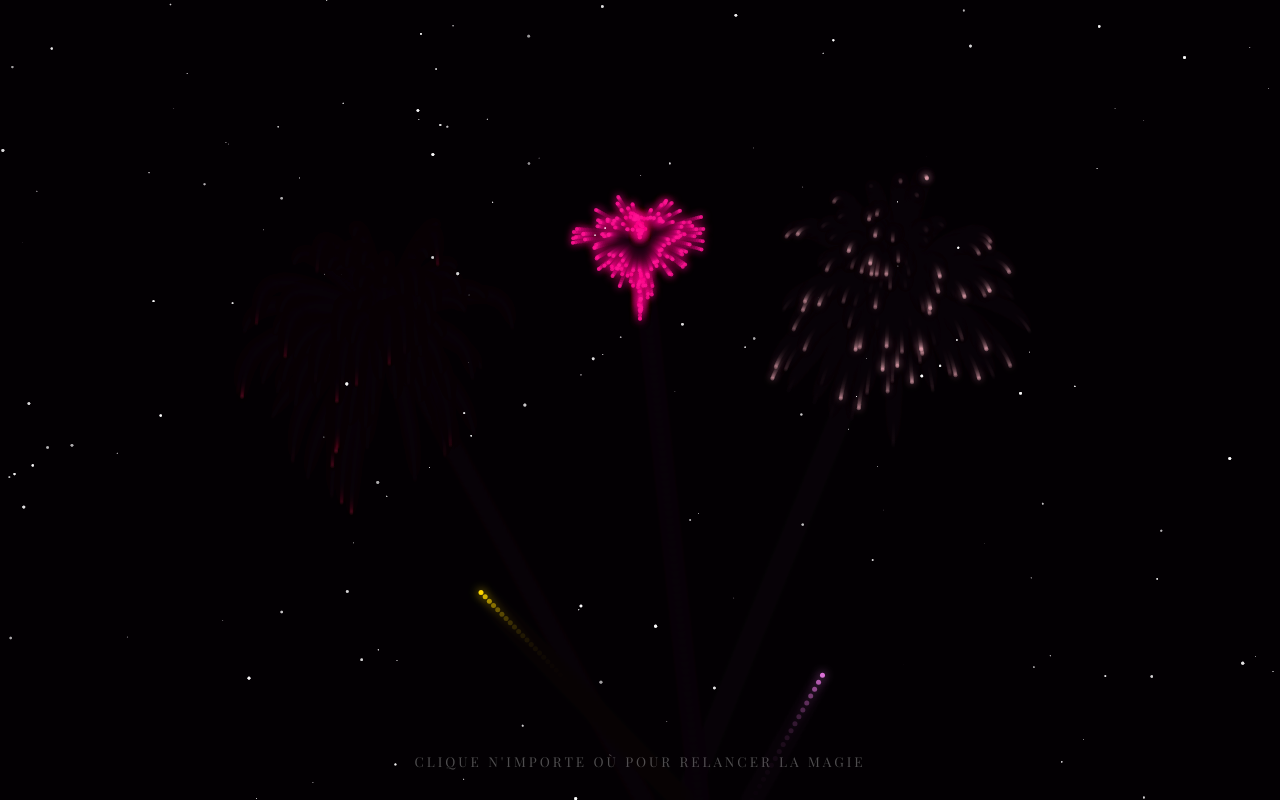
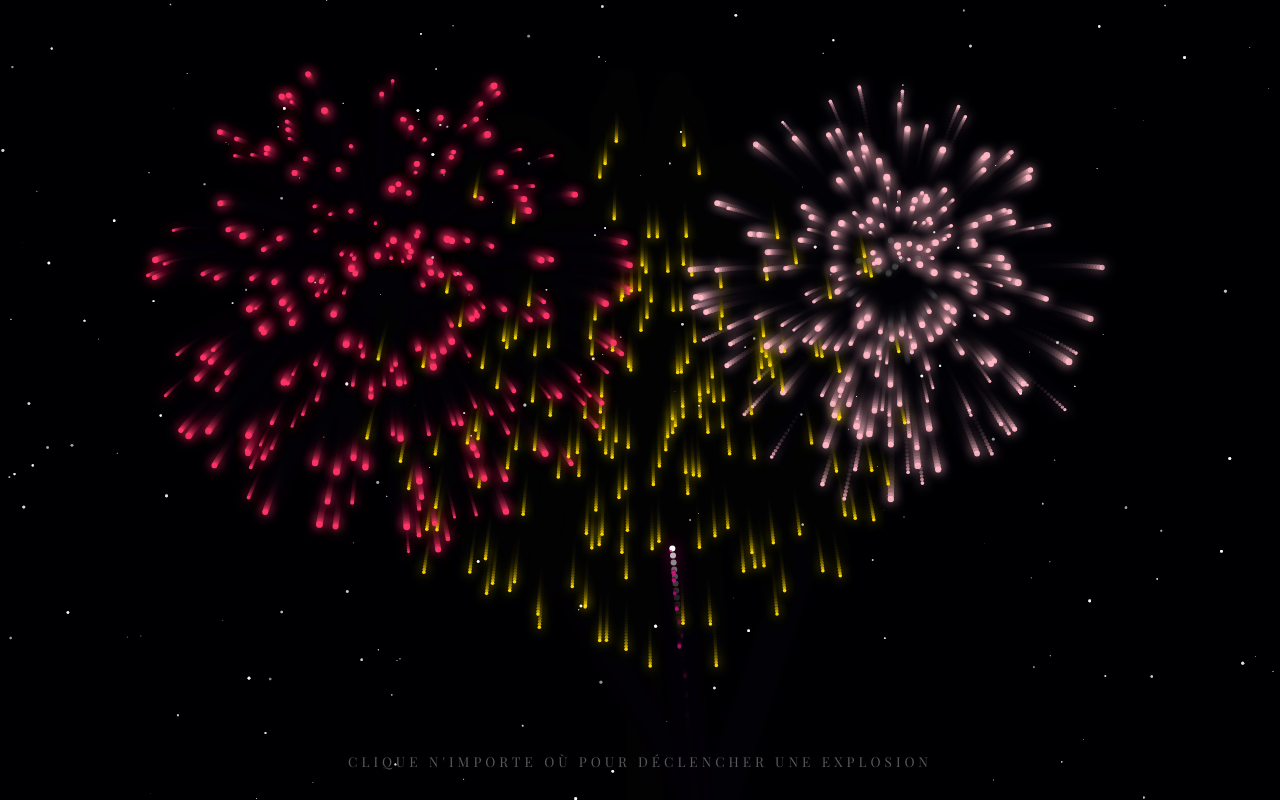
Before and after one commit to deepwissler-maker/Surprise-, a plain HTML site: page index.html in a window 1280 px wide. Both pictures are taken after a click on the button "Découvrir". Drawn offline with nearby package versions, Linux system fonts and the light colour scheme; a web font is replaced by a local one.

Commit message:
Refactor index.html for improved fireworks display

```diff
--- a/index.html
+++ b/index.html
@@ -3,11 +3,11 @@
 <head>
     <meta charset="UTF-8">
     <meta name="viewport" content="width=device-width, initial-scale=1.0">
-    <title>Une surprise pour toi...</title>
+    <title>J'ai une surprise pour toi...</title>
     <link href="https://fonts.googleapis.com/css2?family=Great+Vibes&family=Playfair+Display:ital,wght@0,400;0,600;1,400&display=swap" rel="stylesheet">
     <style>
         :root {
-            --bg-color: #050208;
+            --bg-color: #030106;
             --rose-gold: #ffb7c5;
             --deep-red: #ff3366;
             --gold: #ffd700;
@@ -44,50 +44,50 @@
             z-index: 10;
             text-align: center;
             padding: 40px;
-            transition: opacity 1s ease, transform 1s ease;
+            transition: opacity 1.2s ease, transform 1.2s ease;
         }
 
         .container.hidden {
             opacity: 0;
-            transform: scale(0.9);
+            transform: scale(0.85);
             pointer-events: none;
         }
 
         h1 {
             font-family: 'Great Vibes', cursive;
-            font-size: 4rem;
+            font-size: 4.5rem;
             color: var(--rose-gold);
-            text-shadow: 0 0 20px rgba(255, 183, 197, 0.4), 0 0 40px rgba(255, 51, 102, 0.2);
-            margin-bottom: 30px;
+            text-shadow: 0 0 20px rgba(255, 183, 197, 0.5), 0 0 40px rgba(255, 51, 102, 0.3);
+            margin-bottom: 35px;
             animation: floatText 4s ease-in-out infinite alternate;
         }
 
         @keyframes floatText {
             0% { transform: translateY(0); }
-            100% { transform: translateY(-10px); }
+            100% { transform: translateY(-12px); }
         }
 
         .btn-surprise {
-            background: linear-gradient(135deg, #2a0815, #4a1529);
+            background: linear-gradient(135deg, #2a0815, #5a122d);
             color: var(--rose-gold);
-            border: 2px solid rgba(255, 183, 197, 0.4);
-            padding: 18px 45px;
-            font-size: 1.3rem;
+            border: 2px solid rgba(255, 183, 197, 0.5);
+            padding: 20px 55px;
+            font-size: 1.4rem;
             font-family: 'Playfair Display', serif;
-            letter-spacing: 2px;
+            letter-spacing: 3px;
             border-radius: 50px;
             cursor: pointer;
-            box-shadow: 0 10px 30px rgba(0, 0, 0, 0.6), 0 0 20px rgba(255, 51, 102, 0.2);
+            box-shadow: 0 10px 30px rgba(0, 0, 0, 0.8), 0 0 25px rgba(255, 51, 102, 0.3);
             transition: all 0.4s cubic-bezier(0.165, 0.84, 0.44, 1);
             position: relative;
             overflow: hidden;
         }
 
         .btn-surprise:hover {
-            background: linear-gradient(135deg, #4a1529, #6a1b38);
+            background: linear-gradient(135deg, #4a1529, #7a193c);
             border-color: var(--rose-gold);
-            transform: translateY(-3px) scale(1.03);
-            box-shadow: 0 15px 35px rgba(0, 0, 0, 0.8), 0 0 30px rgba(255, 183, 197, 0.4);
+            transform: translateY(-4px) scale(1.04);
+            box-shadow: 0 15px 40px rgba(0, 0, 0, 0.9), 0 0 35px rgba(255, 183, 197, 0.5);
         }
 
         .btn-surprise:active {
@@ -98,12 +98,12 @@
             position: absolute;
             top: 50%;
             left: 50%;
-            transform: translate(-50%, -50%) scale(0.8);
+            transform: translate(-50%, -50%) scale(0.7);
             z-index: 20;
             text-align: center;
             opacity: 0;
             pointer-events: none;
-            transition: opacity 1.5s ease, transform 1.5s ease;
+            transition: opacity 2s ease, transform 2s cubic-bezier(0.175, 0.885, 0.32, 1.275);
             width: 100%;
             padding: 0 20px;
         }
@@ -115,10 +115,11 @@
 
         .final-message h2 {
             font-family: 'Great Vibes', cursive;
-            font-size: 5.5rem;
-            color: #fff;
-            text-shadow: 0 0 30px #ff3366, 0 0 60px #ff3366, 0 0 90px #ffb7c5;
+            font-size: 6rem;
+            color: #ffffff;
+            text-shadow: 0 0 20px #ff3366, 0 0 40px #ff3366, 0 0 80px #ffb7c5, 0 0 120px #ffd700;
             letter-spacing: 2px;
+            line-height: 1.2;
         }
 
         .sub-hint {
@@ -126,9 +127,9 @@
             bottom: 30px;
             width: 100%;
             text-align: center;
-            color: rgba(255, 255, 255, 0.3);
+            color: rgba(255, 255, 255, 0.35);
             font-size: 0.85rem;
-            letter-spacing: 3px;
+            letter-spacing: 4px;
             text-transform: uppercase;
             z-index: 10;
         }
@@ -145,7 +146,7 @@
         <h2>Je t'aime mon amour</h2>
     </div>
 
-    <div class="sub-hint">Clique n'importe où pour relancer la magie</div>
+    <div class="sub-hint">Clique n'importe où pour déclencher une explosion</div>
 
     <canvas id="fireworksCanvas"></canvas>
 
@@ -166,7 +167,7 @@
 
         function initStars() {
             stars = [];
-            for (let i = 0; i < 150; i++) {
+            for (let i = 0; i < 200; i++) {
                 stars.push({
                     x: Math.random() * canvas.width,
                     y: Math.random() * canvas.height,
@@ -179,15 +180,15 @@
         initStars();
 
         class Rocket {
-            constructor(targetX, targetY, color, isHeart = false, customCallback = null) {
-                this.x = canvas.width / 2 + (Math.random() * 300 - 150);
+            constructor(targetX, targetY, color, type = 'sphere', customCallback = null) {
+                this.x = canvas.width / 2 + (Math.random() * 400 - 200);
                 this.y = canvas.height;
                 this.targetX = targetX;
                 this.targetY = targetY;
                 this.color = color;
-                this.speed = 6 + Math.random() * 3;
+                this.speed = 7 + Math.random() * 3;
                 this.angle = Math.atan2(targetY - this.y, targetX - this.x);
-                this.isHeart = isHeart;
+                this.type = type;
                 this.customCallback = customCallback;
 
                 this.vx = Math.cos(this.angle) * this.speed;
@@ -197,6 +198,11 @@
             update() {
                 this.x += this.vx;
                 this.y += this.vy;
+
+                // Émission de petite traînée d'étincelles pendant la montée
+                if (Math.random() < 0.6) {
+                    particles.push(new TrailParticle(this.x, this.y, this.color));
+                }
 
                 if (this.y <= this.targetY) {
                     this.explode();
@@ -208,9 +214,9 @@
             draw() {
                 ctx.save();
                 ctx.beginPath();
-                ctx.arc(this.x, this.y, 2.5, 0, Math.PI * 2);
-                ctx.fillStyle = this.color;
-                ctx.shadowBlur = 10;
+                ctx.arc(this.x, this.y, 3, 0, Math.PI * 2);
+                ctx.fillStyle = '#ffffff';
+                ctx.shadowBlur = 15;
                 ctx.shadowColor = this.color;
                 ctx.fill();
                 ctx.restore();
@@ -219,34 +225,66 @@
             explode() {
                 if (this.customCallback) {
                     this.customCallback();
-                } else if (this.isHeart) {
+                } else if (this.type === 'heart') {
                     createHeartExplosion(this.targetX, this.targetY, this.color);
+                } else if (this.type === 'ring') {
+                    createRingExplosion(this.targetX, this.targetY, this.color);
+                } else if (this.type === 'willow') {
+                    createWillowExplosion(this.targetX, this.targetY, this.color);
                 } else {
-                    createSphereExplosion(this.targetX, this.targetY, this.color);
+                    createSpectacularExplosion(this.targetX, this.targetY, this.color);
                 }
             }
         }
 
+        class TrailParticle {
+            constructor(x, y, color) {
+                this.x = x + (Math.random() * 4 - 2);
+                this.y = y + (Math.random() * 4 - 2);
+                this.color = color;
+                this.alpha = 0.8;
+                this.decay = Math.random() * 0.04 + 0.03;
+                this.size = Math.random() * 1.5 + 1;
+            }
+
+            update() {
+                this.y += 0.5;
+                this.alpha -= this.decay;
+            }
+
+            draw() {
+                ctx.save();
+                ctx.globalAlpha = Math.max(this.alpha, 0);
+                ctx.beginPath();
+                ctx.arc(this.x, this.y, this.size, 0, Math.PI * 2);
+                ctx.fillStyle = this.color;
+                ctx.fill();
+                ctx.restore();
+            }
+        }
+
         class Particle {
-            constructor(x, y, color, isHeartShape = false, hX = 0, hY = 0) {
+            constructor(x, y, color, options = {}) {
                 this.x = x;
                 this.y = y;
                 this.color = color;
                 this.alpha = 1;
-                this.friction = 0.95;
-                this.gravity = 0.05;
+                this.friction = options.friction || 0.96;
+                this.gravity = options.gravity || 0.04;
+                this.size = options.size || (Math.random() * 2 + 1.5);
+                this.flicker = options.flicker || false;
 
-                if (isHeartShape) {
-                    this.vx = hX * (Math.random() * 2 + 1);
-                    this.vy = hY * (Math.random() * 2 + 1);
-                    this.decay = Math.random() * 0.007 + 0.005; // Dure encore plus longtemps
+                if (options.vx !== undefined && options.vy !== undefined) {
+                    this.vx = options.vx;
+                    this.vy = options.vy;
                 } else {
                     const angle = Math.random() * Math.PI * 2;
-                    const speed = Math.random() * 7 + 1;
+                    const speed = options.speed || (Math.random() * 9 + 2);
                     this.vx = Math.cos(angle) * speed;
                     this.vy = Math.sin(angle) * speed;
-                    this.decay = Math.random() * 0.012 + 0.01;
                 }
+
+                this.decay = options.decay || (Math.random() * 0.01 + 0.006);
             }
 
             update() {
@@ -256,105 +294,192 @@
                 this.x += this.vx;
                 this.y += this.vy;
                 this.alpha -= this.decay;
+
+                if (this.flicker && Math.random() < 0.2) {
+                    this.alpha = Math.min(1, this.alpha + 0.2);
+                }
             }
 
             draw() {
                 ctx.save();
                 ctx.globalAlpha = Math.max(this.alpha, 0);
                 ctx.beginPath();
-                ctx.arc(this.x, this.y, 2, 0, Math.PI * 2);
+                ctx.arc(this.x, this.y, this.size, 0, Math.PI * 2);
                 ctx.fillStyle = this.color;
-                ctx.shadowBlur = 8;
+                ctx.shadowBlur = 12;
                 ctx.shadowColor = this.color;
                 ctx.fill();
                 ctx.restore();
             }
         }
 
-        function createSphereExplosion(x, y, color) {
-            const count = 100;
+        // Explosion sphérique massive et lumineuse
+        function createSpectacularExplosion(x, y, color) {
+            const count = 220;
             for (let i = 0; i < count; i++) {
-                particles.push(new Particle(x, y, color));
+                particles.push(new Particle(x, y, color, {
+                    speed: Math.random() * 10 + 2,
+                    flicker: true,
+                    decay: Math.random() * 0.009 + 0.005
+                }));
+            }
+            // Flash au centre
+            for (let i = 0; i < 20; i++) {
+                particles.push(new Particle(x, y, '#ffffff', {
+                    speed: Math.random() * 3 + 1,
+                    size: 3,
+                    decay: 0.03
+                }));
             }
         }
 
+        // Explosion en forme de cœur dense
         function createHeartExplosion(x, y, color) {
-            const count = 180;
+            const count = 250;
             for (let i = 0; i < count; i++) {
                 const t = Math.random() * Math.PI * 2;
                 const hX = 16 * Math.pow(Math.sin(t), 3);
                 const hY = -(13 * Math.cos(t) - 5 * Math.cos(2*t) - 2 * Math.cos(3*t) - Math.cos(4*t));
-                particles.push(new Particle(x, y, color, true, hX * 0.13, hY * 0.13));
+                const scale = Math.random() * 0.4 + 1.2;
+                particles.push(new Particle(x, y, color, {
+                    vx: hX * 0.14 * scale,
+                    vy: hY * 0.14 * scale,
+                    size: 2.2,
+                    decay: Math.random() * 0.006 + 0.004,
+                    flicker: true
+                }));
             }
         }
 
-        // Séquence longue, rythmée et immersive (environ 10 secondes de spectacle avant le bouquet final)
-        function launchLongSequence() {
+        // Explosion en anneau (effet onde de choc)
+        function createRingExplosion(x, y, color) {
+            const count = 120;
+            const speed = 7;
+            for (let i = 0; i < count; i++) {
+                const angle = (i / count) * Math.PI * 2;
+                particles.push(new Particle(x, y, color, {
+                    vx: Math.cos(angle) * speed,
+                    vy: Math.sin(angle) * speed,
+                    decay: 0.008,
+                    size: 2
+                }));
+            }
+        }
+
+        // Explosion effet "saule pleureur" (retombée longue et dorée)
+        function createWillowExplosion(x, y, color) {
+            const count = 180;
+            for (let i = 0; i < count; i++) {
+                const angle = Math.random() * Math.PI * 2;
+                const speed = Math.random() * 8 + 1;
+                particles.push(new Particle(x, y, color, {
+                    vx: Math.cos(angle) * speed,
+                    vy: Math.sin(angle) * speed,
+                    gravity: 0.08,
+                    friction: 0.97,
+                    decay: 0.004,
+                    size: 1.8,
+                    flicker: true
+                }));
+            }
+        }
+
+        // Séquence pyrotechnique spectaculaire longue (~18-20 secondes)
+        function launchGrandSpectacle() {
             const w = canvas.width;
             const h = canvas.height;
 
-            const timings = [
-                { time: 200,   x: w * 0.3,  y: h * 0.4, color: '#ff3366', heart: false },
-                { time: 700,   x: w * 0.7,  y: h * 0.35, color: '#ffb7c5', heart: false },
-                { time: 1300,  x: w * 0.5,  y: h * 0.3,  color: '#ff1493', heart: true },
-                { time: 2000,  x: w * 0.2,  y: h * 0.45, color: '#ffd700', heart: false },
-                { time: 2500,  x: w * 0.8,  y: h * 0.4,  color: '#da70d6', heart: false },
-                { time: 3200,  x: w * 0.4,  y: h * 0.25, color: '#ff69b4', heart: true },
-                { time: 3800,  x: w * 0.6,  y: h * 0.25, color: '#ffffff', heart: false },
-                { time: 4500,  x: w * 0.25, y: h * 0.35, color: '#ff3366', heart: false },
-                { time: 5000,  x: w * 0.75, y: h * 0.35, color: '#ffd700', heart: true },
-                { time: 5800,  x: w * 0.5,  y: h * 0.35, color: '#ffb7c5', heart: false },
-                { time: 6500,  x: w * 0.3,  y: h * 0.2,  color: '#da70d6', heart: true },
-                { time: 7200,  x: w * 0.7,  y: h * 0.2,  color: '#ff1493', heart: true },
-                { time: 8000,  x: w * 0.2,  y: h * 0.3,  color: '#ffffff', heart: false },
-                { time: 8600,  x: w * 0.8,  y: h * 0.3,  color: '#ff3366', heart: false },
-                { time: 9500,  x: w * 0.5,  y: h * 0.25, color: '#ffd700', heart: true }
+            const sequence = [
+                // Vague 1 : Ouverture majestueuse
+                { time: 200,   x: w * 0.5,  y: h * 0.3,  color: '#ffd700', type: 'willow' },
+                { time: 800,   x: w * 0.3,  y: h * 0.35, color: '#ff3366', type: 'sphere' },
+                { time: 1200,  x: w * 0.7,  y: h * 0.35, color: '#ffb7c5', type: 'sphere' },
+
+                // Vague 2 : Premiers cœurs et anneaux
+                { time: 2200,  x: w * 0.5,  y: h * 0.25, color: '#ff1493', type: 'heart' },
+                { time: 3000,  x: w * 0.2,  y: h * 0.4,  color: '#00ffff', type: 'ring' },
+                { time: 3400,  x: w * 0.8,  y: h * 0.4,  color: '#da70d6', type: 'ring' },
+
+                // Vague 3 : Pluie dorée croisée
+                { time: 4500,  x: w * 0.35, y: h * 0.2,  color: '#ffd700', type: 'willow' },
+                { time: 4800,  x: w * 0.65, y: h * 0.2,  color: '#ffd700', type: 'willow' },
+
+                // Vague 4 : Double cœur géant
+                { time: 6000,  x: w * 0.35, y: h * 0.3,  color: '#ff3366', type: 'heart' },
+                { time: 6400,  x: w * 0.65, y: h * 0.3,  color: '#ffb7c5', type: 'heart' },
+
+                // Vague 5 : Accélération rythmique
+                { time: 7800,  x: w * 0.15, y: h * 0.45, color: '#ff69b4', type: 'sphere' },
+                { time: 8200,  x: w * 0.85, y: h * 0.45, color: '#ffffff', type: 'sphere' },
+                { time: 8600,  x: w * 0.5,  y: h * 0.2,  color: '#ffd700', type: 'ring' },
+
+                // Vague 6 : Éclats multiples simultanés
+                { time: 9800,  x: w * 0.25, y: h * 0.3,  color: '#ff3366', type: 'sphere' },
+                { time: 10000, x: w * 0.5,  y: h * 0.35, color: '#ff1493', type: 'heart' },
+                { time: 10200, x: w * 0.75, y: h * 0.3,  color: '#da70d6', type: 'sphere' },
+
+                // Vague 7 : Cascade féerique
+                { time: 11800, x: w * 0.3,  y: h * 0.25, color: '#ffd700', type: 'willow' },
+                { time: 12200, x: w * 0.5,  y: h * 0.2,  color: '#ffffff', type: 'willow' },
+                { time: 12600, x: w * 0.7,  y: h * 0.25, color: '#ffd700', type: 'willow' },
+
+                // Vague 8 : Pré-bouquet apothéose
+                { time: 14000, x: w * 0.2,  y: h * 0.35, color: '#ff3366', type: 'heart' },
+                { time: 14300, x: w * 0.5,  y: h * 0.3,  color: '#ffb7c5', type: 'heart' },
+                { time: 14600, x: w * 0.8,  y: h * 0.35, color: '#ff3366', type: 'heart' }
             ];
 
-            timings.forEach(item => {
+            sequence.forEach(item => {
                 setTimeout(() => {
-                    rockets.push(new Rocket(item.x, item.y, item.color, item.heart));
+                    rockets.push(new Rocket(item.x, item.y, item.color, item.type));
                 }, item.time);
             });
 
-            // Bouquet final apothéose à 11 secondes
+            // BOUQUET FINAL APOTHÉOSE (~17.5 secondes)
             setTimeout(() => {
-                rockets.push(new Rocket(w * 0.35, h * 0.3, '#ff3366', true));
-                rockets.push(new Rocket(w * 0.65, h * 0.3, '#ffb7c5', true));
+                // Tirs d'encadrement
+                rockets.push(new Rocket(w * 0.2, h * 0.25, '#ffd700', 'willow'));
+                rockets.push(new Rocket(w * 0.8, h * 0.25, '#ffd700', 'willow'));
 
                 setTimeout(() => {
-                    rockets.push(new Rocket(w * 0.5, h * 0.2, '#ffffff', true, () => {
+                    // Explosion centrale maîtresse
+                    rockets.push(new Rocket(w * 0.5, h * 0.2, '#ffffff', 'heart', () => {
                         createHeartExplosion(w * 0.5, h * 0.2, '#ff3366');
                         createHeartExplosion(w * 0.5, h * 0.2, '#ffd700');
                         createHeartExplosion(w * 0.5, h * 0.2, '#ffb7c5');
+                        createRingExplosion(w * 0.5, h * 0.2, '#ffffff');
 
+                        // Apparition magistrale du message final
                         setTimeout(() => {
                             document.getElementById('final-box').classList.add('visible');
-                        }, 800);
+                        }, 1000);
                     }));
-                }, 400);
-            }, 11000);
+                }, 600);
+            }, 17000);
         }
 
         document.getElementById('trigger-btn').addEventListener('click', (e) => {
             e.stopPropagation();
             document.getElementById('welcome-box').classList.add('hidden');
-            launchLongSequence();
+            launchGrandSpectacle();
         });
 
+        // Tirs manuels illimités au clic sur l'écran
         window.addEventListener('click', (e) => {
             const welcomeBox = document.getElementById('welcome-box');
             if (!welcomeBox.classList.contains('hidden')) return;
 
-            const colors = ['#ff3366', '#ffb7c5', '#ffd700', '#ff69b4', '#ffffff', '#da70d6'];
+            const colors = ['#ff3366', '#ffb7c5', '#ffd700', '#ff69b4', '#ffffff', '#da70d6', '#00ffff'];
+            const types = ['sphere', 'heart', 'ring', 'willow'];
+
             const randomColor = colors[Math.floor(Math.random() * colors.length)];
-            const isHeart = Math.random() > 0.3;
+            const randomType = types[Math.floor(Math.random() * types.length)];
 
-            rockets.push(new Rocket(e.clientX, e.clientY, randomColor, isHeart));
+            rockets.push(new Rocket(e.clientX, e.clientY, randomColor, randomType));
         });
 
         function animate() {
-            ctx.fillStyle = 'rgba(5, 2, 8, 0.2)';
+            ctx.fillStyle = 'rgba(3, 1, 6, 0.25)'; // Fondu fluide pour traînées lumineuses
             ctx.fillRect(0, 0, canvas.width, canvas.height);
 
             stars.forEach(star => {
```
